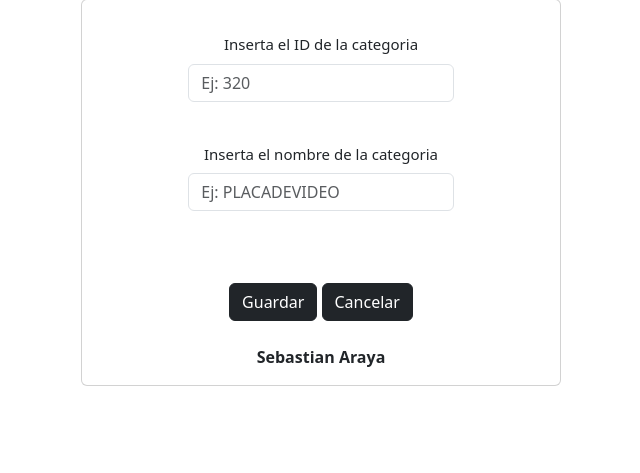
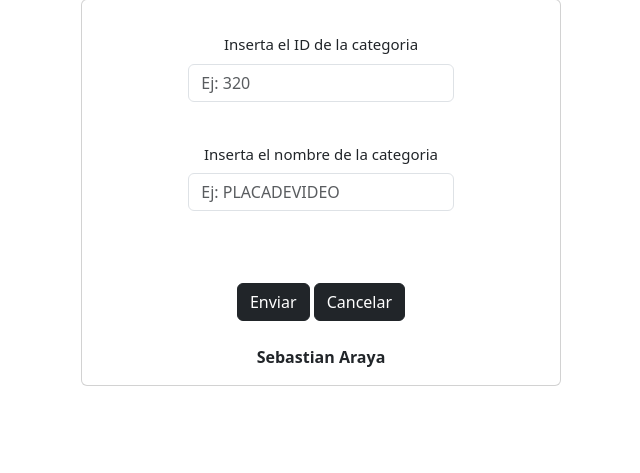
Before and after one commit to Sebs5384/uni-repository, a PHP site: page /backend/views/categorias.html in a window 1280 px wide. Shown: the part 189-662 px from the top of the page, without its empty margins (319-959 px from the left). Run offline with PHP 8.4, Linux system fonts and the light colour scheme.

Commit message:
Actualiza archivos
Guarda el progreso para poder trabajar en PC

```diff
--- a/MIPROYECTO/assets/css/styles.css
+++ b/MIPROYECTO/assets/css/styles.css
@@ -13,7 +13,7 @@
 
 #error-id,
 #error-nombre,
-#exitoso {
+#mensaje-exitoso {
   font-size: 9px;
 }
 
--- a/MIPROYECTO/assets/js/main.js
+++ b/MIPROYECTO/assets/js/main.js
@@ -1,7 +1,7 @@
 import { validarCampoId, validarCampoNombre } from "./validaciones.js";
-import { mostrarMensajeSiEsExitoso, $botonGuardar, $botonCancelar, resetearFormulario } from "./ui.js";
+import { mostrarMensajeSiEsExitoso, $botonEnviar, $botonCancelar, resetearFormulario } from "./ui.js";
 
-$botonGuardar.onclick = function enviarFormulario() {
+$botonEnviar.onclick = function enviarFormulario() {
   mostrarMensajeSiEsExitoso(validarCampoId(), validarCampoNombre());
 };
 
--- a/MIPROYECTO/assets/js/ui.js
+++ b/MIPROYECTO/assets/js/ui.js
@@ -1,6 +1,6 @@
 import { obtenerElemento } from "./utilidades.js";
 
-export const $botonGuardar = obtenerElemento("#guardar-operacion");
+export const $botonEnviar = obtenerElemento("#enviar-operacion");
 export const $botonCancelar = obtenerElemento("#cancelar-operacion");
 
 export function mostrarMensajeSiEsExitoso(campoId, campoNombre) {
@@ -19,6 +19,8 @@ export function mostrarMensajeSiEsExitoso(campoId, campoNombre) {
 
 export function resetearFormulario() {
   const $formulario = obtenerElemento("#formulario");
+  const $mensajeExito = obtenerElemento("#mensaje-exitoso");
+  const $mensajeError = obtenerElemento(".error");
 
   $formulario.id.value = "";
   $formulario.id.className = "form-control";
@@ -26,9 +28,6 @@ export function resetearFormulario() {
   $formulario.nombre.value = "";
   $formulario.nombre.className = "form-control";
 
-  $formulario.exitoso.innerText = "";
-  $formulario.exitoso.className = "";
-
-  $formulario.error.innerText = "";
-  $formulario.error.className = "";
+  $mensajeExito.innerText = "";
+  $mensajeExito.className = "";
 }
--- a/MIPROYECTO/backend/views/categorias.html
+++ b/MIPROYECTO/backend/views/categorias.html
@@ -26,20 +26,20 @@
               <div class="mb-2 p-3 col-8 text-center">
                 <label for="input-id" class="form-label label-formulario">Inserta el ID de la categoria</label>
                 <input type="number" class="form-control" id="input-id" placeholder="Ej: 320" name="id" />
-                <strong id="error-id" name="error"></strong>
+                <strong id="error-id" class="error"></strong>
               </div>
               <div class="mb-4 p-3 col-8 text-center">
                 <label for="input-nombre" class="form-label label-formulario">Inserta el nombre de la categoria</label>
                 <input type="text" class="form-control" id="input-nombre" placeholder="Ej: PLACADEVIDEO" name="nombre" />
-                <strong id="error-nombre" name="error"></strong>
+                <strong id="error-nombre" class="error"></strong>
               </div>
               <div class="text-center mb-4">
-                <strong id="mensaje-exitoso" nombre="exitoso"></strong>
+                <strong id="mensaje-exitoso"></strong>
               </div>
             </div>
 
             <div class="contenedor-botones text-center mb-4">
-              <button type="button" class="btn btn-dark" id="guardar-operacion">Guardar</button>
+              <button type="button" class="btn btn-dark" id="enviar-operacion">Enviar</button>
               <button type="button" class="btn btn-dark" id="cancelar-operacion">Cancelar</button>
             </div>
 
```
